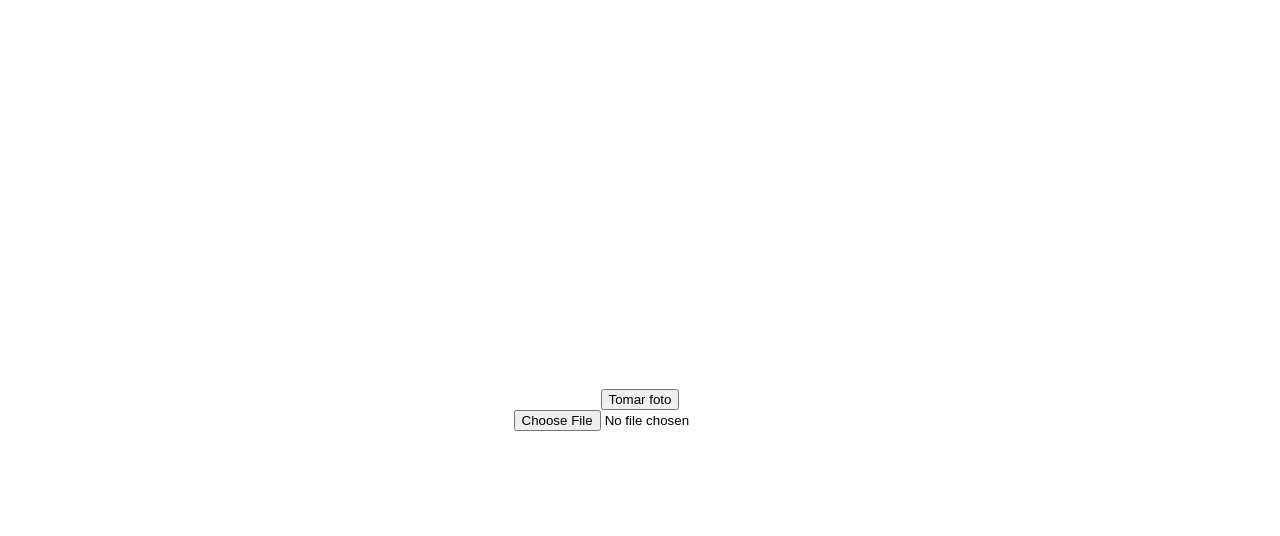
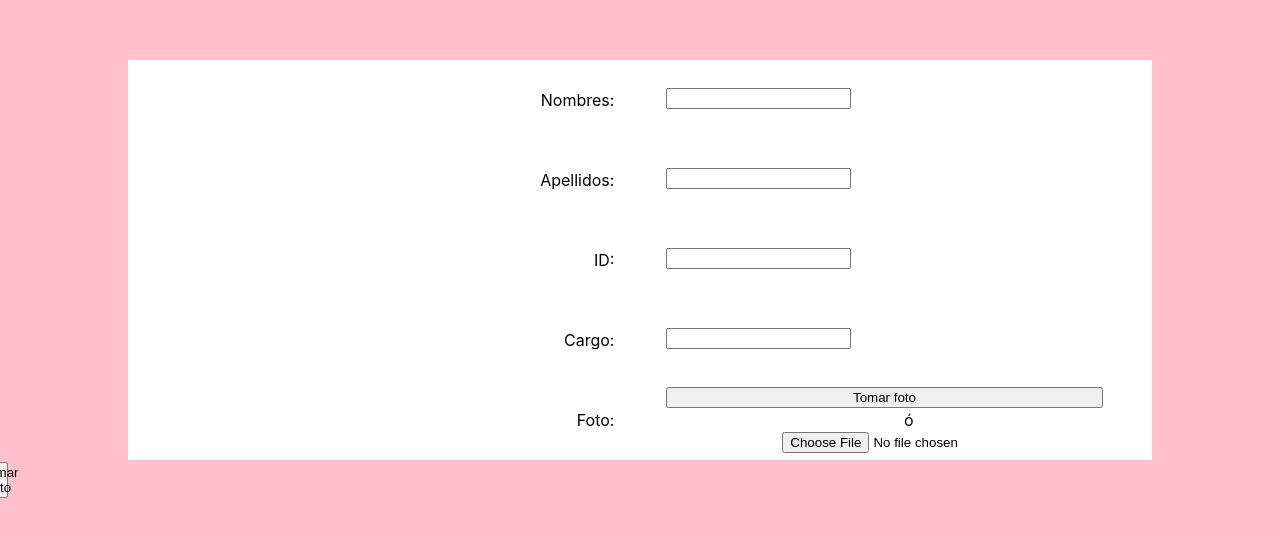
Before and after one commit to SebastianGuevara/SAFEREK-FRONTEND, a React (Vite) app: page /uploadInformation in a window 1280 px wide. Shown: the part 140-676 px from the top of the page. Built offline with nearby package versions, Linux system fonts and the light colour scheme; no server answers.

Commit message:
Corrige parcialmente UploadWorkerInformation

```diff
--- /dev/null
+++ b/src/components/common/Button.js
@@ -0,0 +1,9 @@
+import styled from "styled-components";
+
+export const Button = styled.button`
+    display: flex;
+    align-items: center;
+    justify-content: center;
+    transition: 1.5s;
+    width:${props=>props.width};
+`
--- a/src/components/common/Button.jsx
+++ /dev/null
@@ -1,5 +0,0 @@
-import styled from "styled-components";
-
-export const Button = styled.button`
-
-`
--- /dev/null
+++ b/src/components/common/Canvas.js
@@ -0,0 +1,7 @@
+import styled from "styled-components";
+export const CameraCanvas = styled.canvas`
+    position: absolute;
+    z-index:2;
+    transition:1.5s;
+    width:${props=>props.width}%
+`
--- a/src/components/common/Container.jsx
+++ b/src/components/common/Container.js
@@ -10,6 +10,7 @@ export const Container = styled.main`
     flex-direction: column;
     text-align: center;
     text-justify: center;
+    overflow: hidden;
 
     h1{
         margin: 0;
--- /dev/null
+++ b/src/components/common/Input.js
@@ -0,0 +1,10 @@
+import styled from "styled-components";
+export const Input = styled.input`
+`
+export const FormsInput = styled(Input)`
+    position: absolute;
+    left: 5%;
+    top: 35%;
+    margin: 0;
+    display: flex;
+`
--- a/src/components/common/Input.jsx
+++ /dev/null
@@ -1,3 +0,0 @@
-import styled from "styled-components";
-export const Input = styled.input`
-`
--- /dev/null
+++ b/src/components/common/Label.js
@@ -0,0 +1,7 @@
+import styled from "styled-components";
+export const FormsLabel = styled.label`
+    position: absolute;
+    right: 5%;
+    top: 35%;
+    margin: 0;
+`
--- /dev/null
+++ b/src/components/common/Video.js
@@ -0,0 +1,7 @@
+import styled from "styled-components";
+export const Video = styled.video`
+    position: absolute;
+    z-index:1;
+    height: 100%;
+    width: 100%;
+`
--- a/src/pages/UploadWorkerInformation.jsx
+++ b/src/pages/UploadWorkerInformation.jsx
@@ -1,13 +1,20 @@
-import React, { useState } from 'react'
+import React from 'react'
 import { uploadImageToComparedFacesBucket, getRandomImageName} from '../services/rekogniton/imageServices.js'
 import { Container } from '../components/common/Container'
 import { Button } from '../components/common/Button'
-import { Input } from '../components/common/Input'
-import { useRef, useEffect } from 'react'
+import { FormsInput, Input } from '../components/common/Input'
+import { FormsLabel } from '../components/common/Label.js'
+import { CameraCanvas } from '../components/common/Canvas'
+import { Video } from '../components/common/Video.js'
+import { useRef, useEffect, useState } from 'react'
+import styled from 'styled-components'
 
 function UploadWorkerInformation() {
     const canvasRef = useRef(null);
     const videoRef = useRef(null);
+    const idRef = useRef(null);
+
+    const [photoState, setPhotoState] = useState(0);
 
     useEffect(() =>{
         handleCameraClick();
@@ -15,6 +22,7 @@ function UploadWorkerInformation() {
 
     const handleImageUpload = (event) => {
         const file = event.target.files[0];
+        canvasRef.getContext('2d').drawImage(file,0,0);
         getRandomImageName().then(name =>{
             uploadImageToComparedFacesBucket(name.data,file);
         });
@@ -26,6 +34,7 @@ function UploadWorkerInformation() {
         video.play();
     }
     const handleImageCapture = () => {
+        setPhotoState(100);
         const canvas = canvasRef.current;
         const video = videoRef.current;
         canvas.width = video.videoWidth;
@@ -36,21 +45,110 @@ function UploadWorkerInformation() {
             reader.onload = (event) => {
               const buffer = event.target.result;
               console.log(buffer);
-              getRandomImageName().then(name =>{
+/*               getRandomImageName().then(name =>{
                 uploadImageToComparedFacesBucket(name.data,new Blob([buffer], { type: 'image/jpeg' }));
-                });
+                }); */
             };
             reader.readAsArrayBuffer(blob);
           }, 'image/png', 1);
     }
 
     return (
-        <Container>
-            <canvas ref={canvasRef}></canvas>
-            <video ref={videoRef}></video>
-            <Button onClick={handleImageCapture}>Tomar foto</Button>
-            <Input type='file' onChange={handleImageUpload}/>
-        </Container>
+        <UploadWorkerInformationContainer>
+            <FotoContainer width={photoState}>
+                <CanvasContainer>
+                    <CameraCanvas width={photoState} ref={canvasRef}/>
+                    <Video ref={videoRef}/>
+                </CanvasContainer>
+                <Button width={photoState} onClick={handleImageCapture} style={{zIndex:"2"}}>Tomar foto</Button>
+            </FotoContainer>
+            <FormContainer>
+                <InputsContianer>
+                    <div style={{width:"100%",heigth:"100%",position:"relative"}}>
+                        <FormsLabel>Nombres:</FormsLabel>
+                    </div>
+                    <div style={{width:"100%",heigth:"100%",position:"relative"}}>
+                        <FormsInput/>
+                    </div>
+                    <div style={{width:"100%",heigth:"100%",position:"relative"}}>
+                        <FormsLabel>Apellidos:</FormsLabel>
+                    </div>
+                    <div style={{width:"100%",heigth:"100%",position:"relative"}}>
+                        <FormsInput/>
+                    </div>
+                    <div style={{width:"100%",heigth:"100%",position:"relative"}}>
+                        <FormsLabel>ID:</FormsLabel>
+                    </div>
+                    <div style={{width:"100%",heigth:"100%",position:"relative"}}>
+                        <FormsInput ref={idRef}/>
+                    </div>
+                    <div style={{width:"100%",heigth:"100%",position:"relative"}}>
+                        <FormsLabel>Cargo:</FormsLabel>
+                    </div>
+                    <div style={{width:"100%",heigth:"100%",position:"relative"}}>
+                        <FormsInput/>
+                    </div>
+                    <div style={{width:"100%",heigth:"100%",position:"relative"}}>
+                        <FormsLabel>Foto:</FormsLabel>
+                    </div>
+                    <FotoInputConainter>
+                        <Button style={{width:"90%"}} onClick={()=>setPhotoState(100)}>Tomar foto</Button>
+                        <label style={{alignSelf:"center"}}>ó</label>
+                        <Input style={{alignSelf:"center"}} type='file' onChange={handleImageUpload}/>
+                    </FotoInputConainter>
+                </InputsContianer>
+            </FormContainer>
+        </UploadWorkerInformationContainer>
     )
 }
 export default UploadWorkerInformation
+const UploadWorkerInformationContainer = styled(Container)`
+    display: flex;
+    flex-direction: row;
+    background-color:red;
+`
+const FotoContainer = styled.div`
+    display: flex;
+    background-color: yellow;
+    width: ${props=>props.width}%;
+    height: 100%;
+    flex-direction: column;
+    align-items: center;
+    justify-content: center;
+    position: relative;
+    transition: 1.5s;
+    gap: 5%;
+`
+const FormContainer = styled.div`
+    display: flex;
+    background-color: pink;
+    width: 100%;
+    height:100%;
+    flex-direction: column;
+    justify-content: center;
+    align-items: center;
+`
+const InputsContianer = styled.div`
+    display: grid;
+    grid-template-columns: repeat(2, 1fr);
+    grid-template-rows: repeat(5, 1fr);
+    width: 80%;
+    height: 50%;
+    background-color:white;
+`
+const CanvasContainer = styled.div`
+    display: flex;
+    justify-content: center;
+    align-content: center;
+    background-color: orange;
+    width: 100%;
+    height: 50%;
+    position: relative;
+`
+const FotoInputConainter = styled.div`
+    display: flex;
+    align-items: flex-start;
+    justify-content: center;
+    margin-left: 5%;
+    flex-direction: column;
+`
```
